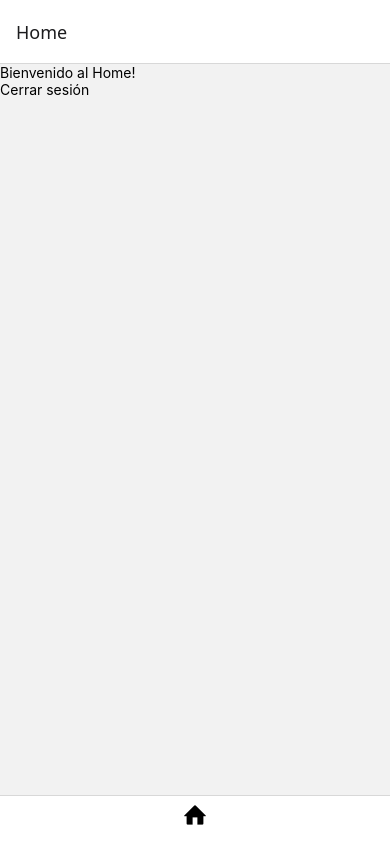
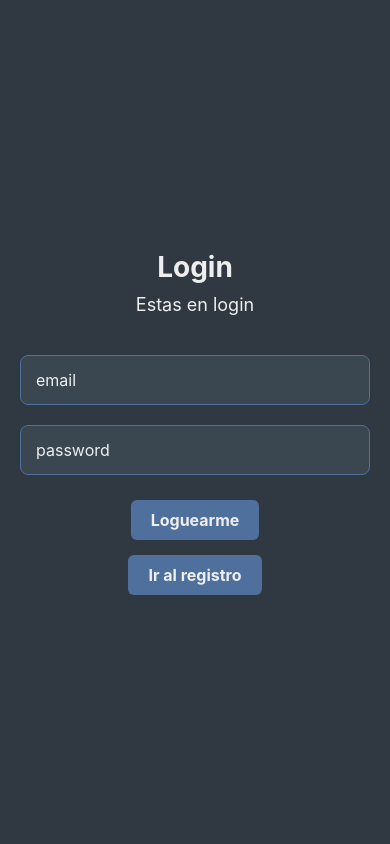
Before and after one commit to jmostaza/prog3-grupo5-pi2, a React Native app: screen /Login in a window 390 px wide. Built offline with nearby package versions, Linux system fonts and the light colour scheme; no server answers.

Commit message:
Hice el Login

```diff
--- a/App.js
+++ b/App.js
@@ -2,6 +2,7 @@ import { NavigationContainer } from '@react-navigation/native';
 import {createNativeStackNavigator} from '@react-navigation/native-stack'
 import HomeMenu from './src/components/HomeMenu';
 import Register from './src/screens/Register';
+import Login from './src/screens/Login';
 
 const Stack= createNativeStackNavigator();
 
@@ -11,6 +12,7 @@ export default function App() {
       <Stack.Navigator>
         <Stack.Screen name='HomeMenu' component={HomeMenu} options={{headerShown: false}}/>
         <Stack.Screen name='Register' component={Register} options={{headerShown:false}}/>
+        <Stack.Screen name="Login" component={Login} options={{ headerShown: false }}/>
       </Stack.Navigator>
     </NavigationContainer>
 
--- a/src/screens/Home.js
+++ b/src/screens/Home.js
@@ -17,7 +17,7 @@ export default class Home extends Component {
             auth
               .signOut()
               .then(() => {
-                this.props.navigation.navigate("Register");
+                this.props.navigation.navigate("Login");
               })
               .catch((error) =>
                 console.error("Error al cerrar sesión:", error)
--- /dev/null
+++ b/src/screens/Login.js
@@ -0,0 +1,187 @@
+import React, { Component } from "react";
+import {
+  Text,
+  View,
+  TouchableOpacity,
+  StyleSheet,
+  TextInput,
+} from "react-native";
+import { auth } from "../firebase/config";
+
+export default class Login extends Component {
+  constructor() {
+    super();
+    this.state = {
+      email: "",
+      password: "",
+      login: false,
+      errorEmail: "",
+      errorPassword: "",
+    };
+  }
+
+  componentDidMount() {
+    auth.onAuthStateChanged((user) => {
+      if (user) {
+        this.props.navigation.navigate("HomeMenu");
+      }
+    });
+  }
+
+  validateEmail(email) {
+    return email.includes("@");
+  }
+
+  validatePassword(password) {
+    return password.length >= 6;
+  }
+
+  HandleEmail() {
+    const { email } = this.state;
+
+    if (email === "") {
+      this.setState({ errorEmail: "El campo de email no puede estar vacío." });
+      return false;
+    } else if (!this.validateEmail(email)) {
+      this.setState({ errorEmail: "Email mal formateado, falta el @" });
+      return false;
+    } else {
+      this.setState({ errorEmail: "" });
+      return true;
+    }
+  }
+
+  HandlePassword() {
+    const { password } = this.state;
+    if (password === "") {
+      this.setState({
+        errorPassword: "El campo de contraseña no puede estar vacio.",
+      });
+      return false;
+    } else if (!this.validatePassword(password)) {
+      this.setState({
+        errorPassword:
+          "La contraseña debe tener una longitud mínima de 6 caracteres",
+      });
+      return false;
+    } else {
+      this.setState({ errorPassword: "" });
+      return true;
+    }
+  }
+
+  onSubmit() {
+    const isEmailValid = this.HandleEmail();
+    const isPasswordValid = this.HandlePassword();
+
+    if (isEmailValid && isPasswordValid) {
+      const { email, password } = this.state;
+      auth
+        .signInWithEmailAndPassword(email, password)
+        .then((response) => {
+          this.setState({ login: true, errorEmail: "", errorPassword: "" });
+          this.props.navigation.navigate("HomeMenu");
+          return;
+        })
+        .catch((error) => {
+          console.log(error);
+          this.setState({ errorEmail: "", errorPassword: "Falla en el login" });
+        });
+    }
+  }
+
+  render() {
+    return (
+      <View style={styles.container}>
+        <Text style={styles.title}>Login</Text>
+        <Text style={styles.subtitle}>Estas en login</Text>
+        <TextInput
+          style={styles.input}
+          keyboardType="email-address"
+          placeholder="email"
+          onChangeText={(text) => this.setState({ email: text })}
+          value={this.state.email}
+        />
+        {this.state.errorEmail ? (
+          <Text style={styles.errorText}>{this.state.errorEmail}</Text>
+        ) : null}
+        <TextInput
+          style={styles.input}
+          placeholder="password"
+          secureTextEntry={true}
+          onChangeText={(text) => this.setState({ password: text })}
+          value={this.state.password}
+        />
+        {this.state.errorPassword ? (
+          <Text style={styles.errorText}>{this.state.errorPassword}</Text>
+        ) : null}
+        <TouchableOpacity onPress={() => this.onSubmit()} style={styles.button}>
+          <Text style={styles.buttonText}>Loguearme</Text>
+        </TouchableOpacity>
+
+        <TouchableOpacity
+          onPress={() => this.props.navigation.navigate("Register")}
+          style={styles.button}
+        >
+          <Text style={styles.buttonText}>Ir al registro</Text>
+        </TouchableOpacity>
+      </View>
+    );
+  }
+}
+
+const styles = StyleSheet.create({
+  container: {
+    flex: 1,
+    justifyContent: "center",
+    paddingHorizontal: 20,
+    backgroundColor: "#303841",
+  },
+  title: {
+    fontSize: 28,
+    fontWeight: "bold",
+    marginBottom: 10,
+    color: "#EEEEEE",
+    textAlign: "center",
+  },
+  subtitle: {
+    fontSize: 18,
+    marginBottom: 30,
+    color: "#EEEEEE",
+    textAlign: "center",
+  },
+  input: {
+    height: 50,
+    paddingVertical: 10,
+    paddingHorizontal: 15,
+    borderWidth: 1,
+    borderColor: "#4F709C",
+    borderRadius: 8,
+    marginVertical: 10,
+    backgroundColor: "#3A4750",
+    fontSize: 16,
+    color: "#EEEEEE",
+  },
+  errorText: {
+    color: "#B22222",
+    fontSize: 14,
+    marginBottom: 10,
+    fontStyle: "italic",
+  },
+  button: {
+    backgroundColor: "#4F709C",
+    paddingVertical: 10,
+    paddingHorizontal: 20,
+    borderRadius: 6,
+    marginTop: 15,
+    alignItems: "center",
+    justifyContent: "center",
+    width: "auto",
+    alignSelf: "center",
+  },
+  buttonText: {
+    color: "#EEEEEE",
+    fontWeight: "bold",
+    fontSize: 16,
+  },
+});
--- a/src/screens/Register.js
+++ b/src/screens/Register.js
@@ -20,7 +20,7 @@ export default class Register extends Component {
     componentDidMount(){
         auth.onAuthStateChanged(user=> {
             if(user){
-                this.props.navigation.navigate('HomeMenu') // machi cambialo a Login cuando hagas esta parte !!
+                this.props.navigation.navigate('HomeMenu')
             }
         })
     }
@@ -83,7 +83,7 @@ export default class Register extends Component {
             })
 
         })
-        .then(()=> this.props.navigation.navigate('HomeMenu')) //modificar a login
+        .then(()=> this.props.navigation.navigate('Login'))
         .catch((error)=> {
             console.log(error);
             this.setState({error: error.message })
@@ -91,7 +91,6 @@ export default class Register extends Component {
     }
 
     }
-
   render() {
     return (
       <View style={styles.container}>
```
